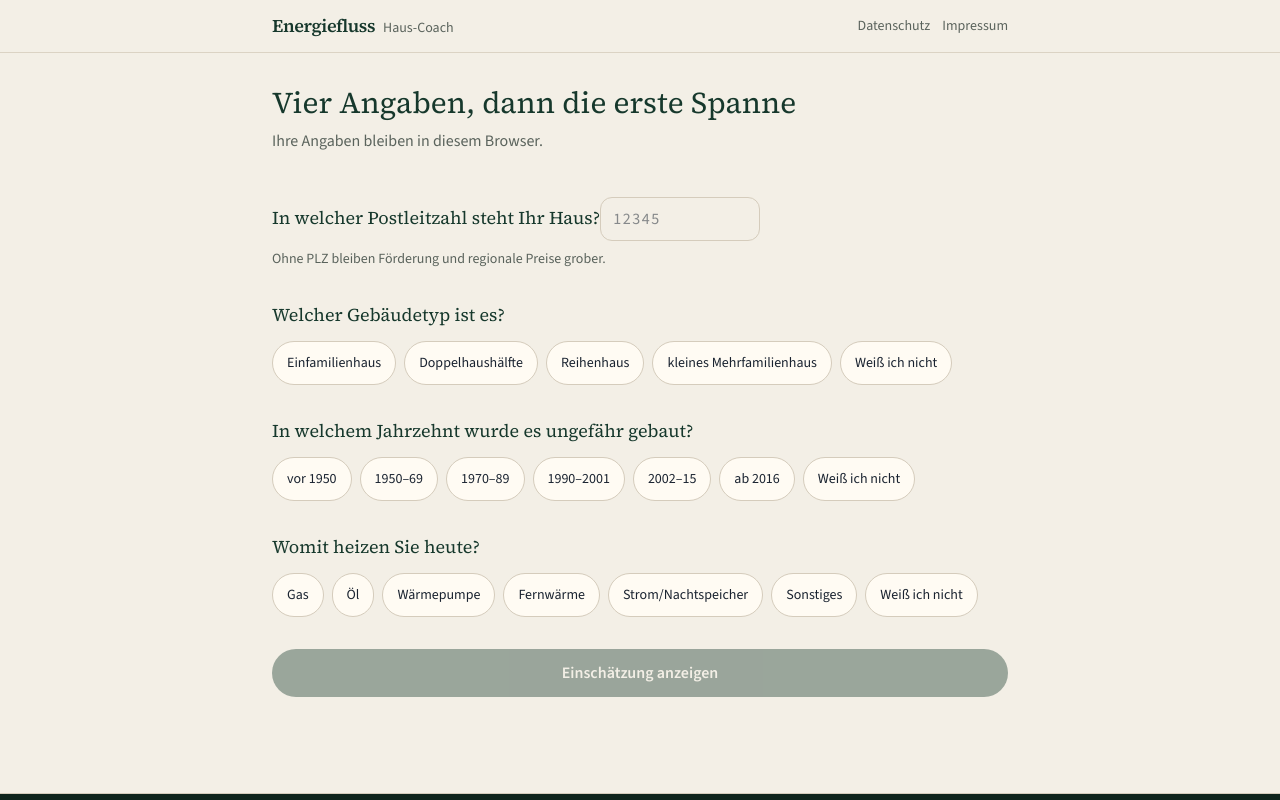
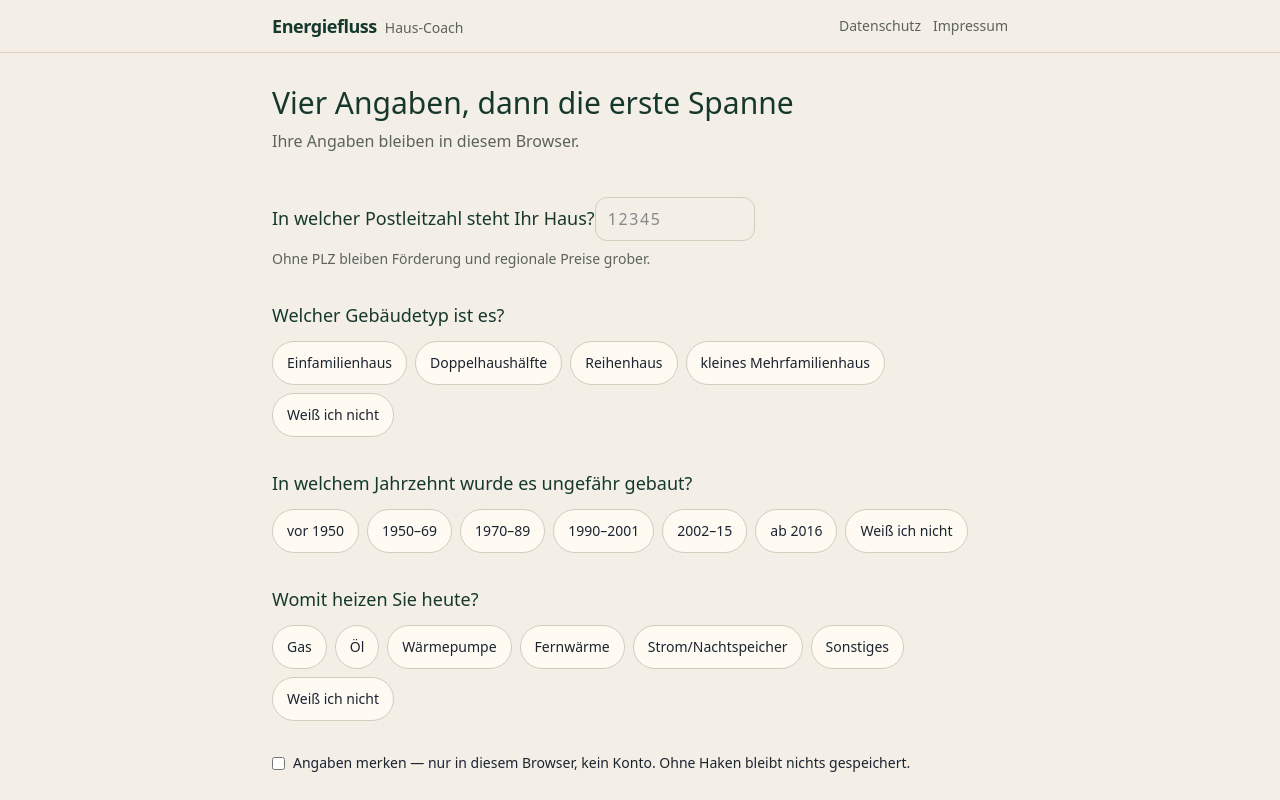
Before and after one commit to joel1220-bmg/energiefluss, a Next.js app: page /coach in a window 1280 px wide. Shown: the top 800 px of the page. Built offline with nearby package versions, Linux system fonts and the light colour scheme.

Commit message:
Härtere CSP, Speichern nur mit Opt-in, keine Google-Fonts.
Eval nur noch in der Entwicklung; Kindergeld-Bonus nur über sichtbare Checkbox.

```diff
--- a/app/datenschutz/page.tsx
+++ b/app/datenschutz/page.tsx
@@ -11,9 +11,10 @@ export default function DatenschutzPage() {
       <p className="mt-2">[Name, Anschrift, Kontakt — Platzhalter]</p>
       <h2 className="serif mt-8 text-xl">Verarbeitung</h2>
       <p className="mt-2">
-        Der Haus-Coach rechnet ausschließlich in Ihrem Browser. Angaben werden optional in{" "}
-        <code>localStorage</code> dieses Geräts gespeichert. Es gibt kein Nutzerkonto, keinen Server für
-        Ihre Hausdaten, keinen Newsletter und keine Tracker oder Werbung.
+        Der Haus-Coach rechnet ausschließlich in Ihrem Browser. Nur wenn Sie „Angaben merken“
+        ankreuzen, speichert dieser Browser den Entwurf in <code>localStorage</code>. Ohne Haken
+        wird nichts geschrieben. Es gibt kein Nutzerkonto, keinen Server für Ihre Hausdaten, keinen
+        Newsletter und keine Tracker oder Werbung.
       </p>
       <h2 className="serif mt-8 text-xl">Ihre Rechte</h2>
       <p className="mt-2">
--- a/app/layout.tsx
+++ b/app/layout.tsx
@@ -1,21 +1,8 @@
 import type { Metadata } from "next";
-import { Source_Sans_3, Source_Serif_4 } from "next/font/google";
 import { SiteFooter } from "@/components/SiteFooter";
 import { SiteHeader } from "@/components/SiteHeader";
 import { COPY } from "@/lib/engine/labels";
 import "./globals.css";
-
-const sans = Source_Sans_3({
-  variable: "--font-sans",
-  subsets: ["latin"],
-  display: "swap",
-});
-
-const serif = Source_Serif_4({
-  variable: "--font-serif",
-  subsets: ["latin"],
-  display: "swap",
-});
 
 export const metadata: Metadata = {
   title: "Energiefluss Haus-Coach",
@@ -25,7 +12,7 @@ export const metadata: Metadata = {
 
 export default function RootLayout({ children }: LayoutProps<"/">) {
   return (
-    <html lang="de" className={`${sans.variable} ${serif.variable} h-full antialiased`}>
+    <html lang="de" className="h-full antialiased">
       <body className="min-h-full flex flex-col bg-paper text-ink">
         <a className="skip-link" href="#inhalt">
           Zum Inhalt
--- a/components/coach/CoachApp.tsx
+++ b/components/coach/CoachApp.tsx
@@ -4,7 +4,7 @@ import { useEffect, useMemo, useState } from "react";
 import { evaluate } from "@/lib/engine/evaluate";
 import { emptyDraft, isCoreComplete, type Draft } from "@/lib/engine/types";
 import { todayIso } from "@/lib/engine/parse";
-import { clearDraft, loadDraft, saveDraft } from "@/lib/storage";
+import { clearDraft, loadDraft, loadRemember, saveDraft, setRemember } from "@/lib/storage";
 import { QuestionForm } from "./QuestionForm";
 import { ResultView } from "./ResultView";
 
@@ -12,19 +12,25 @@ export function CoachApp() {
   const [draft, setDraft] = useState<Draft>(() => emptyDraft(todayIso()));
   const [hydrated, setHydrated] = useState(false);
   const [showResult, setShowResult] = useState(false);
+  const [remember, setRememberState] = useState(false);
 
   useEffect(() => {
-    const stored = loadDraft();
-    if (stored) {
-      setDraft(stored);
-      if (isCoreComplete(stored)) setShowResult(true);
+    const allowed = loadRemember();
+    setRememberState(allowed);
+    if (allowed) {
+      const stored = loadDraft();
+      if (stored) {
+        setDraft(stored);
+        if (isCoreComplete(stored)) setShowResult(true);
+      }
     }
     setHydrated(true);
   }, []);
 
   useEffect(() => {
-    if (hydrated) saveDraft(draft);
-  }, [draft, hydrated]);
+    if (!hydrated) return;
+    if (remember) saveDraft(draft);
+  }, [draft, hydrated, remember]);
 
   const result = useMemo(() => {
     if (!isCoreComplete(draft)) return null;
@@ -33,6 +39,12 @@ export function CoachApp() {
 
   function patch(p: Partial<Draft>) {
     setDraft((d) => ({ ...d, ...p }));
+  }
+
+  function toggleRemember(on: boolean) {
+    setRememberState(on);
+    setRemember(on);
+    if (on) saveDraft(draft);
   }
 
   if (!hydrated) {
@@ -44,6 +56,8 @@ export function CoachApp() {
       <QuestionForm
         draft={draft}
         onChange={patch}
+        remember={remember}
+        onRemember={toggleRemember}
         onSubmit={() => {
           if (isCoreComplete(draft)) setShowResult(true);
         }}
@@ -55,6 +69,8 @@ export function CoachApp() {
     <ResultView
       draft={draft}
       result={result}
+      remember={remember}
+      onRemember={toggleRemember}
       onChange={patch}
       onEditQuestions={() => setShowResult(false)}
       onReset={() => {
--- a/components/coach/QuestionForm.tsx
+++ b/components/coach/QuestionForm.tsx
@@ -28,10 +28,14 @@ export function QuestionForm({
   draft,
   onChange,
   onSubmit,
+  remember,
+  onRemember,
 }: {
   draft: Draft;
   onChange: (patch: Partial<Draft>) => void;
   onSubmit: () => void;
+  remember: boolean;
+  onRemember: (on: boolean) => void;
 }) {
   const unknownUsed =
     draft.buildingType === "unknown" || draft.decade === "unknown" || draft.heating === "unknown";
@@ -100,6 +104,19 @@ export function QuestionForm({
 
       {unknownUsed ? <p className="text-sm text-muted">{COPY.unknownHelp}</p> : null}
 
+      <label className="flex min-h-10 items-start gap-2 text-sm">
+        <input
+          type="checkbox"
+          className="mt-1"
+          checked={remember}
+          onChange={(e) => onRemember(e.target.checked)}
+        />
+        <span>
+          Angaben merken — nur in diesem Browser, kein Konto.
+          {!remember ? " Ohne Haken bleibt nichts gespeichert." : ""}
+        </span>
+      </label>
+
       <button
         type="submit"
         disabled={!ready}
--- a/components/coach/ResultView.tsx
+++ b/components/coach/ResultView.tsx
@@ -132,12 +132,16 @@ export function ResultView({
   onChange,
   onReset,
   onEditQuestions,
+  remember,
+  onRemember,
 }: {
   draft: Draft;
   result: Evaluation;
   onChange: (patch: Partial<Draft>) => void;
   onReset: () => void;
   onEditQuestions: () => void;
+  remember: boolean;
+  onRemember: (on: boolean) => void;
 }) {
   const [drawer, setDrawer] = useState(false);
   const drawerId = useId();
@@ -178,6 +182,15 @@ export function ResultView({
             Fragen ändern
           </button>
         </div>
+        <label className="mt-3 flex min-h-10 items-start gap-2 text-sm">
+          <input
+            type="checkbox"
+            className="mt-1"
+            checked={remember}
+            onChange={(e) => onRemember(e.target.checked)}
+          />
+          <span>Angaben merken — nur in diesem Browser.</span>
+        </label>
       </section>
 
       <div className="mt-6 grid grid-cols-1 gap-3 md:grid-cols-3">
@@ -436,6 +449,15 @@ function FineTune({ draft, onChange }: { draft: Draft; onChange: (p: Partial<Dra
           { value: "off", label: "Nicht ansetzen" },
         ]}
       />
+      <label className="flex min-h-10 items-start gap-2 text-sm">
+        <input
+          type="checkbox"
+          className="mt-1"
+          checked={draft.hasMinorChild}
+          onChange={(e) => onChange({ hasMinorChild: e.target.checked })}
+        />
+        <span>Mindestens ein Kind mit Kindergeld im Haushalt (nur für den Einkommensbonus).</span>
+      </label>
       <ChipGroup
         legend={COPY.ftIncome}
         value={draft.incomeBand}
--- a/lib/storage.ts
+++ b/lib/storage.ts
@@ -2,9 +2,33 @@ import { emptyDraft, type Draft } from "@/lib/engine/types";
 import { draftSchema } from "@/lib/schema";
 
 export const STORAGE_KEY = "energiefluss-draft-v1";
+export const REMEMBER_KEY = "energiefluss-remember-v1";
+
+export function loadRemember(): boolean {
+  if (typeof window === "undefined") return false;
+  try {
+    return window.localStorage.getItem(REMEMBER_KEY) === "1";
+  } catch {
+    return false;
+  }
+}
+
+export function setRemember(on: boolean): void {
+  if (typeof window === "undefined") return;
+  try {
+    if (on) window.localStorage.setItem(REMEMBER_KEY, "1");
+    else {
+      window.localStorage.removeItem(REMEMBER_KEY);
+      window.localStorage.removeItem(STORAGE_KEY);
+    }
+  } catch {
+    /* private mode / quota */
+  }
+}
 
 export function loadDraft(): Draft | null {
   if (typeof window === "undefined") return null;
+  if (!loadRemember()) return null;
   try {
     const raw = window.localStorage.getItem(STORAGE_KEY);
     if (!raw) return null;
@@ -18,6 +42,7 @@ export function loadDraft(): Draft | null {
 
 export function saveDraft(draft: Draft): void {
   if (typeof window === "undefined") return;
+  if (!loadRemember()) return;
   try {
     window.localStorage.setItem(STORAGE_KEY, JSON.stringify(draft));
   } catch {
--- a/next.config.ts
+++ b/next.config.ts
@@ -1,8 +1,12 @@
 import type { NextConfig } from "next";
+
+const isDev = process.env.NODE_ENV !== "production";
 
 const csp = [
   "default-src 'self'",
-  "script-src 'self' 'unsafe-inline' 'unsafe-eval'",
+  isDev
+    ? "script-src 'self' 'unsafe-inline' 'unsafe-eval'"
+    : "script-src 'self'",
   "style-src 'self' 'unsafe-inline'",
   "img-src 'self' data:",
   "font-src 'self'",
```
